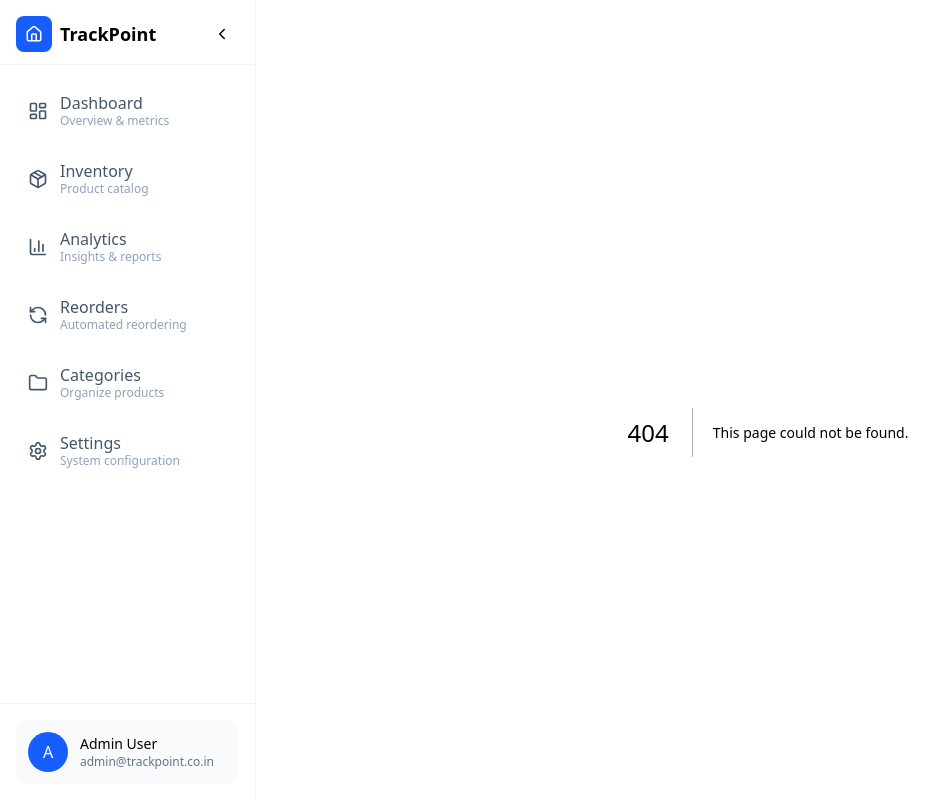
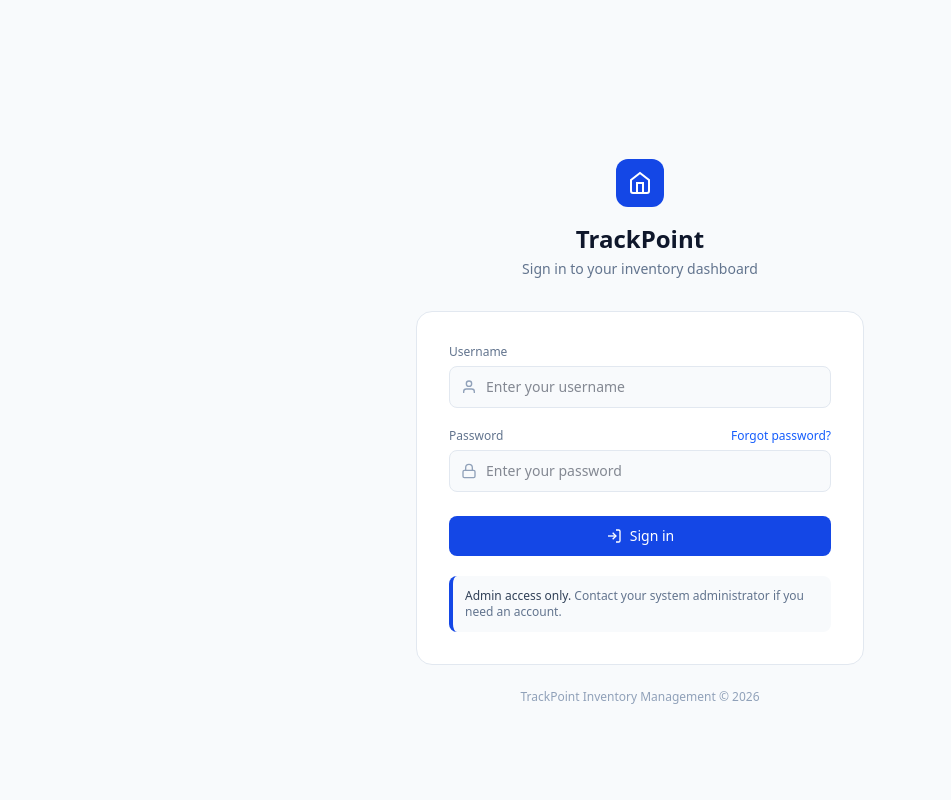
Before and after one commit to Kashkhaire/Inventory-Management-System, a Next.js app: page /login in a window 1280 px wide. Before the commit this address had no page. Shown: the whole page, without its empty margins (0-951 px from the left). Built offline with nearby package versions, Linux system fonts and the light colour scheme.

Commit message:
Created login page with JWT

```diff
--- /dev/null
+++ b/app/dashboard/page.tsx
@@ -0,0 +1,36 @@
+'use client';
+
+import { useEffect } from 'react';
+import { useRouter } from 'next/navigation';
+
+export default function DashboardPage() {
+  const router = useRouter();
+
+  useEffect(() => {
+    const token = localStorage.getItem('access_token');
+    if (!token) {
+      router.push('/login');
+    }
+  }, []);
+
+  const handleLogout = () => {
+    localStorage.removeItem('access_token');
+    localStorage.removeItem('refresh_token');
+    router.push('/login');
+  };
+
+  return (
+    <div className="min-h-screen bg-gray-100 p-8">
+      <div className="flex justify-between items-center mb-6">
+        <h1 className="text-3xl font-bold">Dashboard</h1>
+        <button
+          onClick={handleLogout}
+          className="bg-red-500 text-white px-4 py-2 rounded hover:bg-red-600"
+        >
+          Logout
+        </button>
+      </div>
+      <p>Welcome to your Inventory System!</p>
+    </div>
+  );
+}
--- a/app/layout.tsx
+++ b/app/layout.tsx
@@ -1,7 +1,7 @@
 import type { Metadata } from "next"
 import { Geist, Geist_Mono } from "next/font/google"
 import "./globals.css"
-import Sidebar from "@/components/Sidebar"
+import ConditionalSidebar from "@/components/ConditionalSidebar"
 
 const geistSans = Geist({
   variable: "--font-geist-sans",
@@ -28,8 +28,8 @@ export default function RootLayout({
       <body className={`${geistSans.variable} ${geistMono.variable}`}>
         <div className="h-screen flex overflow-hidden">
 
-          {/* Sidebar */}
-          <Sidebar />
+          {/* Sidebar - hidden on login page */}
+          <ConditionalSidebar />
 
           {/* Main content */}
           <main className="flex-1 overflow-y-auto bg-background p-6 lg:p-8">
--- /dev/null
+++ b/app/lib/axios.js
@@ -0,0 +1,16 @@
+import axios from 'axios';
+
+const api = axios.create({
+  baseURL: 'http://127.0.0.1:8000',
+});
+
+// Attach token to every request
+api.interceptors.request.use((config) => {
+  const token = localStorage.getItem('access_token');
+  if (token) {
+    config.headers.Authorization = `Bearer ${token}`;
+  }
+  return config;
+});
+
+export default api;
--- /dev/null
+++ b/app/login/page.tsx
@@ -0,0 +1,123 @@
+'use client';
+
+import { useState } from 'react';
+import { useRouter } from 'next/navigation';
+import axios from 'axios';
+
+export default function LoginPage() {
+  const router = useRouter();
+  const [username, setUsername] = useState('');
+  const [password, setPassword] = useState('');
+  const [error, setError] = useState('');
+  const [loading, setLoading] = useState(false);
+
+  const handleLogin = async (e: React.FormEvent) => {
+    e.preventDefault();
+    setLoading(true);
+    setError('');
+    try {
+      const response = await axios.post('http://127.0.0.1:8000/api/token/', {
+        username,
+        password,
+      });
+      localStorage.setItem('access_token', response.data.access);
+      localStorage.setItem('refresh_token', response.data.refresh);
+      router.push('/');
+    } catch (err) {
+      setError('Invalid username or password');
+    } finally {
+      setLoading(false);
+    }
+  };
+
+  return (
+    <div className="min-h-screen flex items-center justify-center bg-slate-50 p-8">
+      <div className="w-full max-w-md">
+
+        {/* Logo & Title */}
+        <div className="text-center mb-8">
+          <div className="w-12 h-12 bg-blue-700 rounded-xl flex items-center justify-center mx-auto mb-4">
+            <svg className="w-6 h-6 text-white" fill="none" stroke="currentColor" strokeWidth={2} viewBox="0 0 24 24">
+              <path d="M3 9l9-7 9 7v11a2 2 0 0 1-2 2H5a2 2 0 0 1-2-2z"/>
+              <polyline points="9 22 9 12 15 12 15 22"/>
+            </svg>
+          </div>
+          <h1 className="text-2xl font-semibold text-slate-900">TrackPoint</h1>
+          <p className="text-sm text-slate-500 mt-1">Sign in to your inventory dashboard</p>
+        </div>
+
+        {/* Card */}
+        <div className="bg-white border border-slate-200 rounded-2xl p-8">
+
+          {error && (
+            <div className="bg-red-50 border border-red-200 text-red-600 text-sm p-3 rounded-lg mb-5">
+              {error}
+            </div>
+          )}
+
+          <form onSubmit={handleLogin}>
+            {/* Username */}
+            <div className="mb-5">
+              <label className="block text-xs font-medium text-slate-500 mb-1.5">Username</label>
+              <div className="relative">
+                <svg className="absolute left-3 top-1/2 -translate-y-1/2 w-4 h-4 text-slate-400" fill="none" stroke="currentColor" strokeWidth={2} viewBox="0 0 24 24">
+                  <path d="M20 21v-2a4 4 0 0 0-4-4H8a4 4 0 0 0-4 4v2"/><circle cx="12" cy="7" r="4"/>
+                </svg>
+                <input
+                  type="text"
+                  placeholder="Enter your username"
+                  className="w-full pl-9 pr-4 py-2.5 text-sm border border-slate-200 rounded-lg bg-slate-50 focus:outline-none focus:border-blue-500 focus:ring-2 focus:ring-blue-100"
+                  value={username}
+                  onChange={(e) => setUsername(e.target.value)}
+                  required
+                />
+              </div>
+            </div>
+
+            {/* Password */}
+            <div className="mb-6">
+              <div className="flex justify-between items-center mb-1.5">
+                <label className="text-xs font-medium text-slate-500">Password</label>
+                <a href="#" className="text-xs text-blue-600 hover:underline">Forgot password?</a>
+              </div>
+              <div className="relative">
+                <svg className="absolute left-3 top-1/2 -translate-y-1/2 w-4 h-4 text-slate-400" fill="none" stroke="currentColor" strokeWidth={2} viewBox="0 0 24 24">
+                  <rect x="3" y="11" width="18" height="11" rx="2" ry="2"/><path d="M7 11V7a5 5 0 0 1 10 0v4"/>
+                </svg>
+                <input
+                  type="password"
+                  placeholder="Enter your password"
+                  className="w-full pl-9 pr-4 py-2.5 text-sm border border-slate-200 rounded-lg bg-slate-50 focus:outline-none focus:border-blue-500 focus:ring-2 focus:ring-blue-100"
+                  value={password}
+                  onChange={(e) => setPassword(e.target.value)}
+                  required
+                />
+              </div>
+            </div>
+
+            <button
+              type="submit"
+              disabled={loading}
+              className="w-full bg-blue-700 hover:bg-blue-800 text-white py-2.5 rounded-lg text-sm font-medium flex items-center justify-center gap-2 transition-colors"
+            >
+              <svg className="w-4 h-4" fill="none" stroke="currentColor" strokeWidth={2} viewBox="0 0 24 24">
+                <path d="M15 3h4a2 2 0 0 1 2 2v14a2 2 0 0 1-2 2h-4"/>
+                <polyline points="10 17 15 12 10 7"/>
+                <line x1="15" y1="12" x2="3" y2="12"/>
+              </svg>
+              {loading ? 'Signing in...' : 'Sign in'}
+            </button>
+          </form>
+
+          <div className="mt-5 p-3 bg-slate-50 rounded-lg border-l-4 border-blue-700">
+            <p className="text-xs text-slate-500">
+              <span className="font-medium text-slate-700">Admin access only.</span> Contact your system administrator if you need an account.
+            </p>
+          </div>
+        </div>
+
+        <p className="text-center text-xs text-slate-400 mt-6">TrackPoint Inventory Management © 2026</p>
+      </div>
+    </div>
+  );
+}
--- a/app/page.tsx
+++ b/app/page.tsx
@@ -1,3 +1,7 @@
+'use client';
+
+import { useEffect } from 'react';
+import { useRouter } from 'next/navigation';
 import StatCard from "@/components/StatCard"
 import AlertCard from "@/components/AlertCard"
 import InventoryChart from "@/components/InventoryChart"
@@ -6,6 +10,15 @@ import RecentActivity from "@/components/RecentActivity"
 import TopPerformingProducts from "@/components/TopPerformingProducts"
 
 export default function Home() {
+  const router = useRouter();
+
+  useEffect(() => {
+    const token = localStorage.getItem('access_token');
+    if (!token) {
+      router.push('/login');
+    }
+  }, []);
+
   return (
     <>
       {/* Header */}
--- /dev/null
+++ b/components/ConditionalSidebar.tsx
@@ -0,0 +1,12 @@
+'use client';
+
+import { usePathname } from 'next/navigation';
+import Sidebar from '@/components/Sidebar';
+
+export default function ConditionalSidebar() {
+  const pathname = usePathname();
+
+  if (pathname === '/login') return null;
+
+  return <Sidebar />;
+}
--- a/components/Sidebar.tsx
+++ b/components/Sidebar.tsx
@@ -1,8 +1,8 @@
 "use client"
 
 import Link from "next/link"
-import { usePathname } from "next/navigation"
 import { useState } from "react"
+import { usePathname, useRouter } from "next/navigation"
 import {
   LayoutDashboard,
   Package,
@@ -12,6 +12,7 @@ import {
   Folder,
   ChevronLeft,
   Home,
+  LogOut,
 } from "lucide-react"
 
 const menu = [
@@ -60,6 +61,7 @@ export default function Sidebar({
 }) {
   const pathname = usePathname()
   const [collapsed, setCollapsed] = useState(false)
+  const router = useRouter()
 
   return (
     <aside
@@ -160,12 +162,25 @@ export default function Sidebar({
           </div>
 
           {!collapsed && (
+            <>
               <div>
                 <p className="text-sm font-medium">Admin User</p>
                 <p className="text-xs text-slate-500">
                   admin@trackpoint.co.in
                 </p>
               </div>
+              <button
+                onClick={() => {
+                  localStorage.removeItem('access_token')
+                  localStorage.removeItem('refresh_token')
+                  router.push('/login')
+                }}
+                className="p-2 rounded-lg hover:bg-red-50 hover:text-red-500 text-slate-400 transition-colors"
+                title="Logout"
+              >
+                <LogOut size={16} />
+              </button>
+            </>
           )}
         </div>
       </div>
--- a/package.json
+++ b/package.json
@@ -9,6 +9,7 @@
     "lint": "eslint"
   },
   "dependencies": {
+    "axios": "^1.15.0",
     "lucide-react": "^0.562.0",
     "next": "16.1.1",
     "react": "19.2.3",
```
Also changed, not shown: public/assets/inventory-login.png (added). Lines whose indentation alone changed are shown as unchanged.
